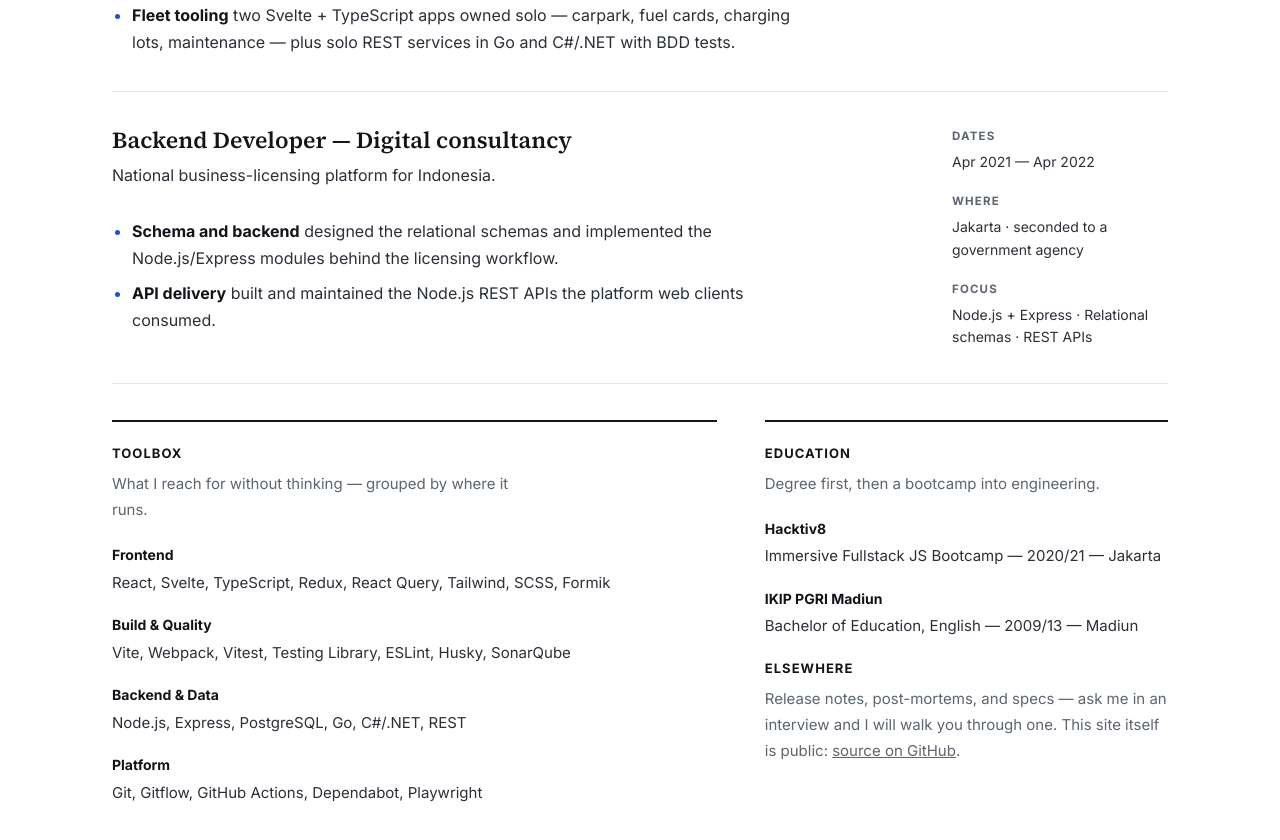
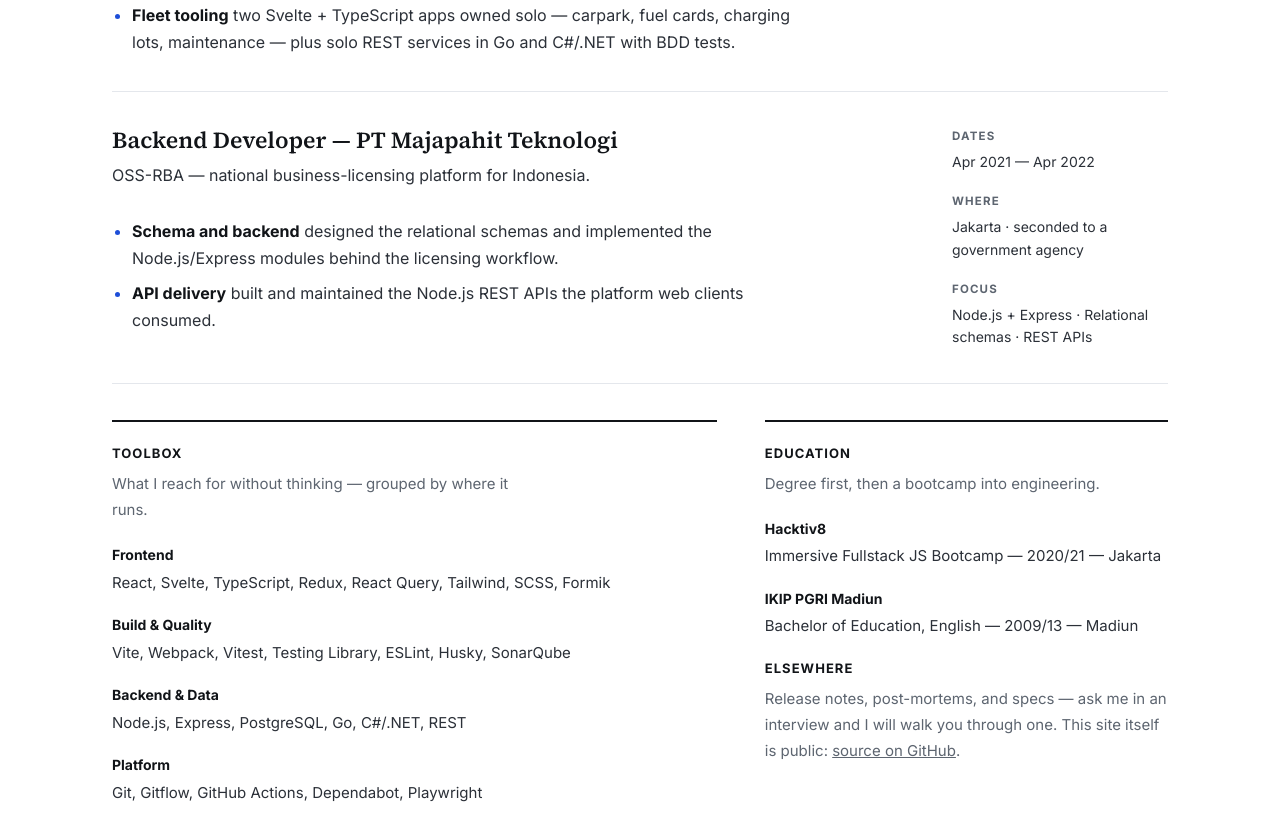
Before and after one commit to heyhadi/heyhadi.github.io, a React (Vite) app: page / in a window 1280 px wide. Shown: the part 5620-6460 px from the top of the page. Built offline with nearby package versions, Linux system fonts and the light colour scheme.

Commit message:
Experience: disclose the Indonesian employer and the licensing platform

```diff
--- a/src/data/resume2.ts
+++ b/src/data/resume2.ts
@@ -44,10 +44,10 @@
   },
   {
     title: 'Backend Developer',
-    company: 'Digital consultancy',
+    company: 'PT Majapahit Teknologi',
     dates: 'Apr 2021 — Apr 2022',
     where: 'Jakarta · seconded to a government agency',
-    tagline: 'National business-licensing platform for Indonesia.',
+    tagline: 'OSS-RBA — national business-licensing platform for Indonesia.',
     focus: ['Node.js + Express', 'Relational schemas', 'REST APIs'],
     bullets: [
       {
```
